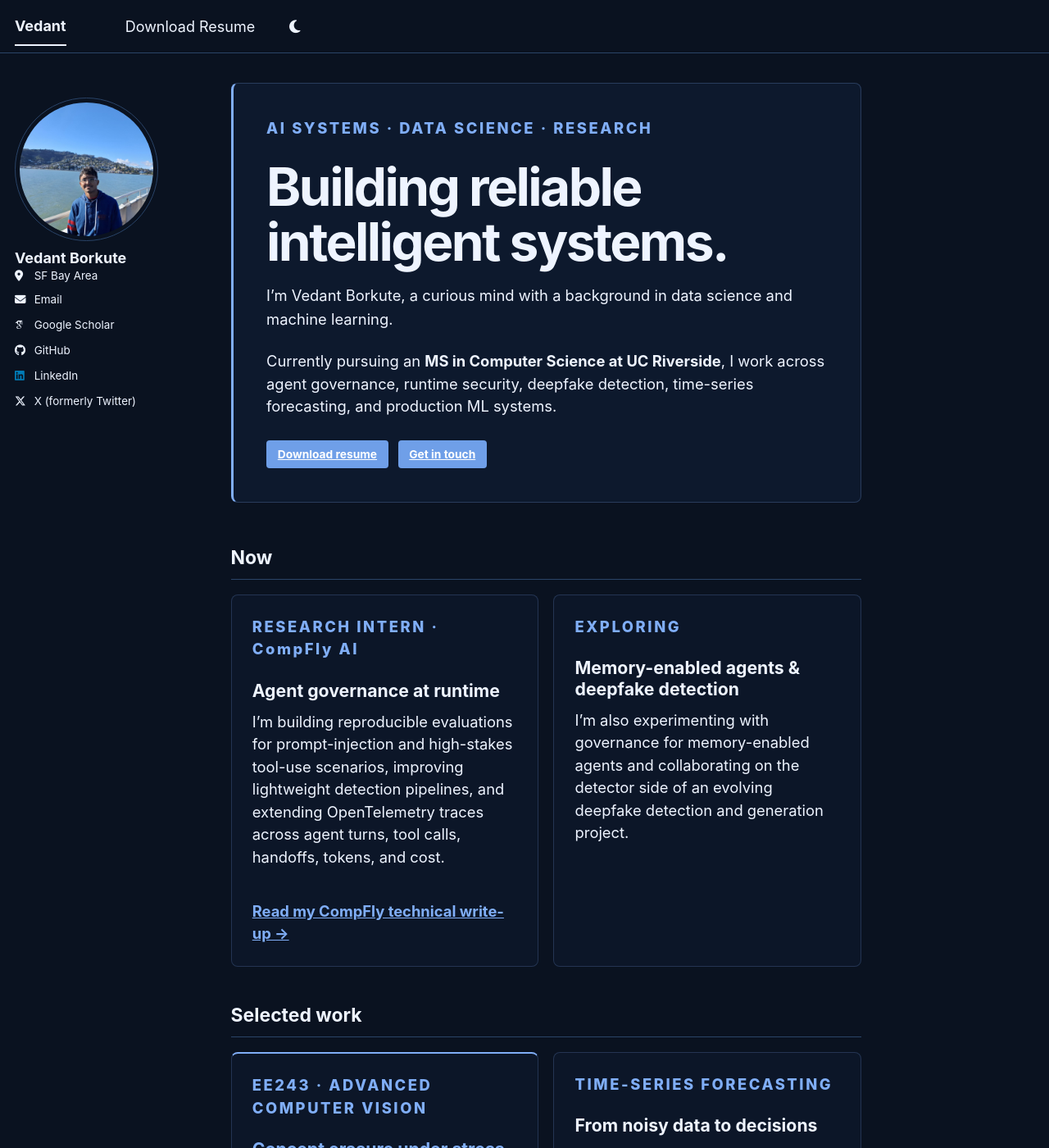
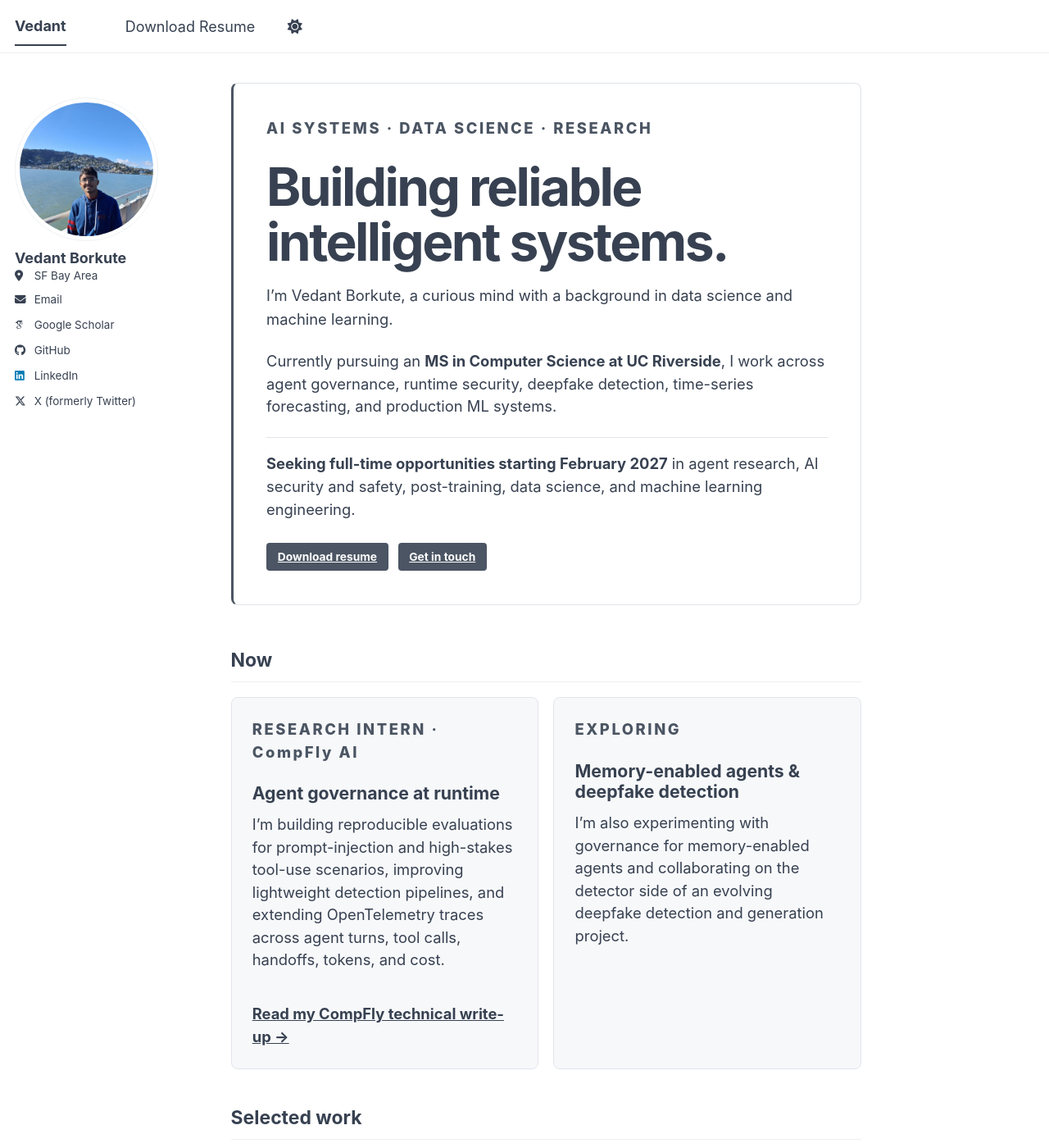
Before and after one commit to Vedant2100/vedant2100.github.io, a Jekyll site: the page built from _pages/about.md, in a window 1280 px wide and 1400 px high. Shown: the whole window at 82% size. Built offline with Jekyll 4.4.1, drawn with Linux system fonts in a browser that asks for light colours; some web fonts are replaced; a script bundle is joined from its source files by our own code; library files that are not in the unit come from our copies.

Commit message:
Switch portfolio to a neutral light theme

```diff
--- a/_config.yml
+++ b/_config.yml
@@ -9,7 +9,7 @@
 # Basic Site Settings
 locale                   : "en-US"
 site_theme               : "default" # The available themes options are "default", "air", "sunrise", "mint", "dirt" and "contrast"
-default_theme            : "dark"
+default_theme            : "light"
 title                    : "Vedant Borkute | AI Systems & Data Science"
 masthead_title           : "Vedant"
 title_separator          : "-"
--- a/_pages/about.md
+++ b/_pages/about.md
@@ -13,6 +13,7 @@ redirect_from:
   <h1>Building reliable intelligent systems.</h1>
   <p class="home-hero__lead">I’m Vedant Borkute, a curious mind with a background in data science and machine learning.</p>
   <p>Currently pursuing an <strong>MS in Computer Science at UC Riverside</strong>, I work across agent governance, runtime security, deepfake detection, time-series forecasting, and production ML systems.</p>
+  <p class="home-hero__availability"><strong>Seeking full-time opportunities starting February 2027</strong> in agent research, AI security and safety, post-training, data science, and machine learning engineering.</p>
   <div class="home-hero__actions">
     <a class="btn btn--primary" href="/files/Vedant_Resume_09_26.pdf" download="Vedant_Resume_09_26.pdf">Download resume</a>
     <a class="btn" href="mailto:vbork001@ucr.edu">Get in touch</a>
--- a/_sass/theme/_default_light.scss
+++ b/_sass/theme/_default_light.scss
@@ -2,17 +2,17 @@
     DEFAULT THEME - LIGHT VERSION
     ========================================================================== */
 /* Color codes used for the theme */
-$primary-color              : #2f7f93;
-$gray                       : #7a8288;
-$dark-gray                  : mix(#000, $gray, 40%);
-$darker-gray                : mix(#000, $gray, 60%);
-$light-gray                 : mix(#fff, $gray, 50%);
-$lighter-gray               : mix(#fff, $gray, 90%);
+$primary-color              : #4b5563;
+$gray                       : #6b7280;
+$dark-gray                  : #374151;
+$darker-gray                : #1f2937;
+$light-gray                 : #d1d5db;
+$lighter-gray               : #eef0f2;
 
 /* Color codes used for the site */
 $danger-color               : #ee5f5b;
-$info-color                 : #2f7f93;
-$notice-color               : #7a8288;
+$info-color                 : #4b5563;
+$notice-color               : #6b7280;
 $success-color              : #62c462;
 $warning-color              : #f89406;
 
@@ -35,12 +35,12 @@ $sidebar-screen-min-width   : 1024px;
     --global-dark-border-color          : #bdc1c4;
     --global-code-background-color      : #fafafa;
     --global-code-text-color            : #{$darker-gray};
-    --global-fig-caption-color          : mix(#fff,  #{$dark-gray}, 25%);
-    --global-link-color                 : #52adc8;
-    --global-link-color-hover           : mix(#000, #2f7f93, 25%);
-    --global-link-color-visited         : mix(#fff, #2f7f93, 25%);
+    --global-fig-caption-color          : #6b7280;
+    --global-link-color                 : #374151;
+    --global-link-color-hover           : #111827;
+    --global-link-color-visited         : #6b7280;
     --global-masthead-link-color        : #{$dark-gray};
-    --global-masthead-link-color-hover  : mix(#000, #{$gray}, 25%);
+    --global-masthead-link-color-hover  : #111827;
     --global-text-color                 : #{$dark-gray};
     --global-text-color-light           : #{$light-gray};
     --global-thead-color                : #{$lighter-gray};
--- a/assets/css/main.scss
+++ b/assets/css/main.scss
@@ -40,16 +40,16 @@
 .home-hero {
   margin: 0 0 3rem;
   padding: 2.25rem;
-  border: 1px solid rgba(128, 174, 247, 0.24);
-  border-left: 3px solid var(--global-link-color);
+  border: 1px solid #dfe3e8;
+  border-left: 3px solid var(--global-base-color);
   border-radius: 0.45rem;
-  background: rgba(16, 29, 51, 0.72);
+  background: #ffffff;
 }
 
 .home-hero__eyebrow,
 .home-card__eyebrow {
   margin: 0 0 0.75rem;
-  color: var(--global-link-color);
+  color: var(--global-base-color);
   font-size: 0.72rem;
   font-weight: 800;
   letter-spacing: 0.14em;
@@ -93,13 +93,13 @@
 
 .home-card {
   padding: 1.4rem;
-  border: 1px solid rgba(128, 174, 247, 0.2);
+  border: 1px solid #e1e5ea;
   border-radius: 0.45rem;
-  background: rgba(16, 29, 51, 0.48);
+  background: #f7f8fa;
 }
 
 .home-card--accent {
-  border-top: 2px solid var(--global-link-color);
+  border-top: 2px solid var(--global-base-color);
 }
 
 .home-card h3 {
@@ -120,8 +120,15 @@
 .home-footer-note {
   margin-top: 1.5rem;
   padding: 1.2rem 1.4rem;
-  border-left: 3px solid var(--global-link-color);
-  background: rgba(16, 29, 51, 0.48);
+  border-left: 3px solid var(--global-base-color);
+  background: #f7f8fa;
+}
+
+.home-hero__availability {
+  margin-top: 1.25rem;
+  padding-top: 1rem;
+  border-top: 1px solid #e1e5ea;
+  color: var(--global-text-color);
 }
 
 @media (max-width: 700px) {
```
